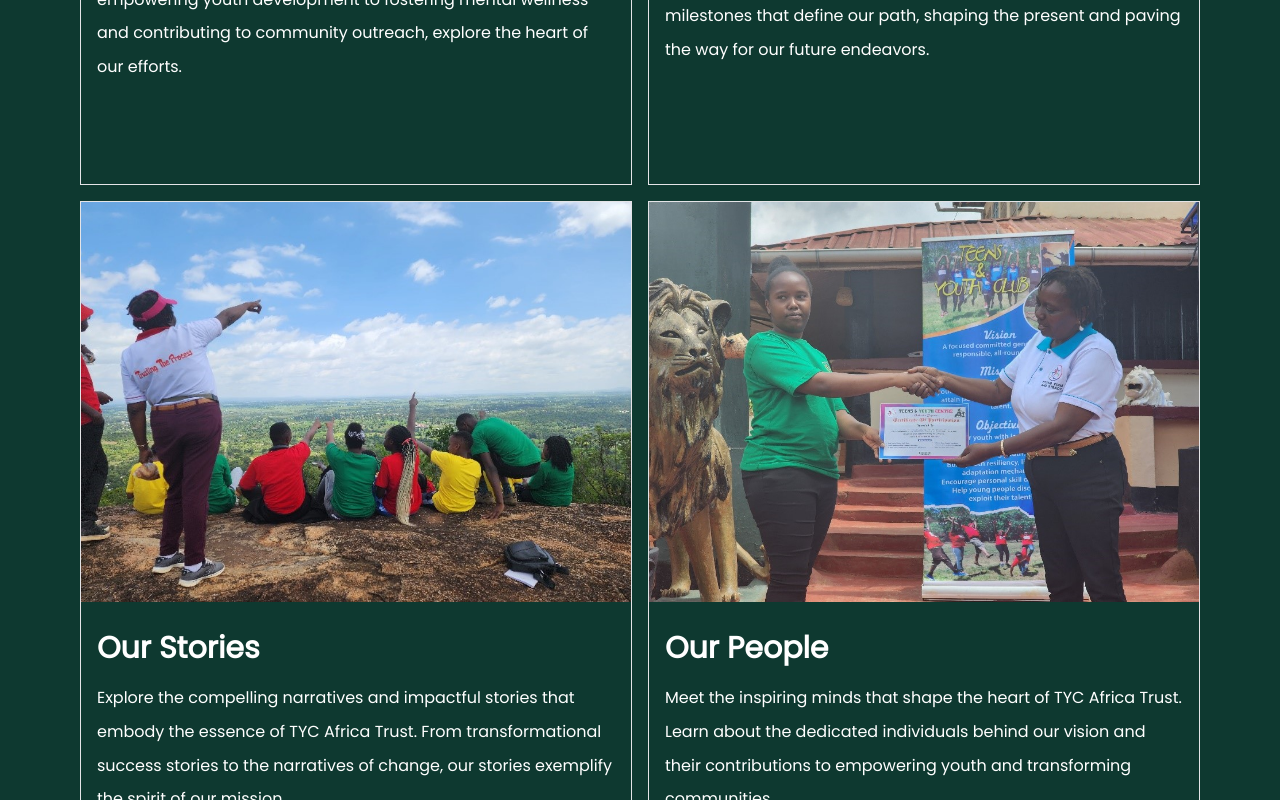
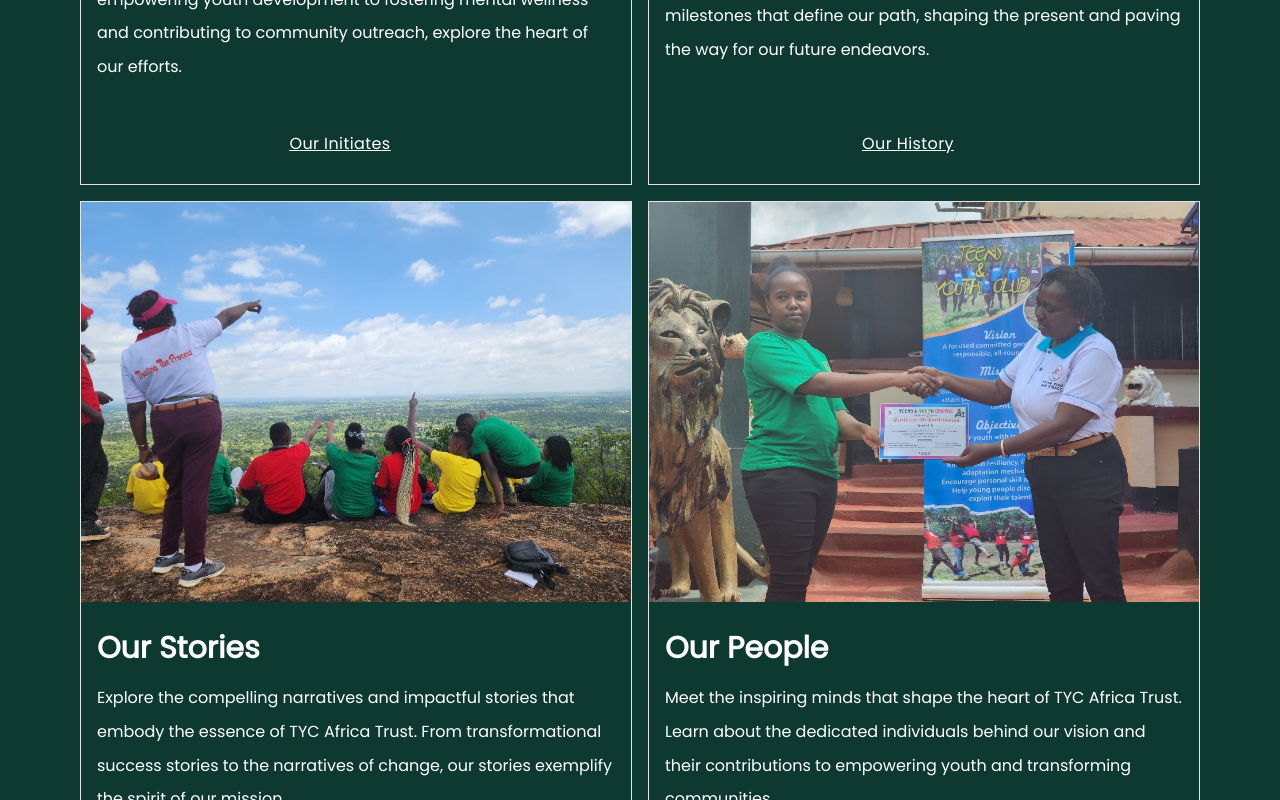
Before and after one commit to BabaMboga/TYC-main, a Next.js app: page /about-us in a window 1280 px wide. Shown: the part 1440-2240 px from the top of the page. Built offline with nearby package versions, Linux system fonts and the light colour scheme.

Commit message:
Added events page

```diff
--- a/components/Card.tsx
+++ b/components/Card.tsx
@@ -20,7 +20,7 @@ const OpportunityCard: FC<CardProps> = ({ title, description, link, image }) =>
         <div className="flex items-center justify-between h-12 py-4 pr-2 grow shrink basis-0">
           <div className="flex items-center justify-center">
             <div className="text-base font-medium leading-tight tracking-wide underline ">
-              {/* <Link href={link}>{title}</Link> */}
+              <Link href={link}>{title}</Link>
             </div>
           </div>
           <div className="relative w-6 h-6" />
```
Also changed, not shown: app/our-events/page.tsx (added).
